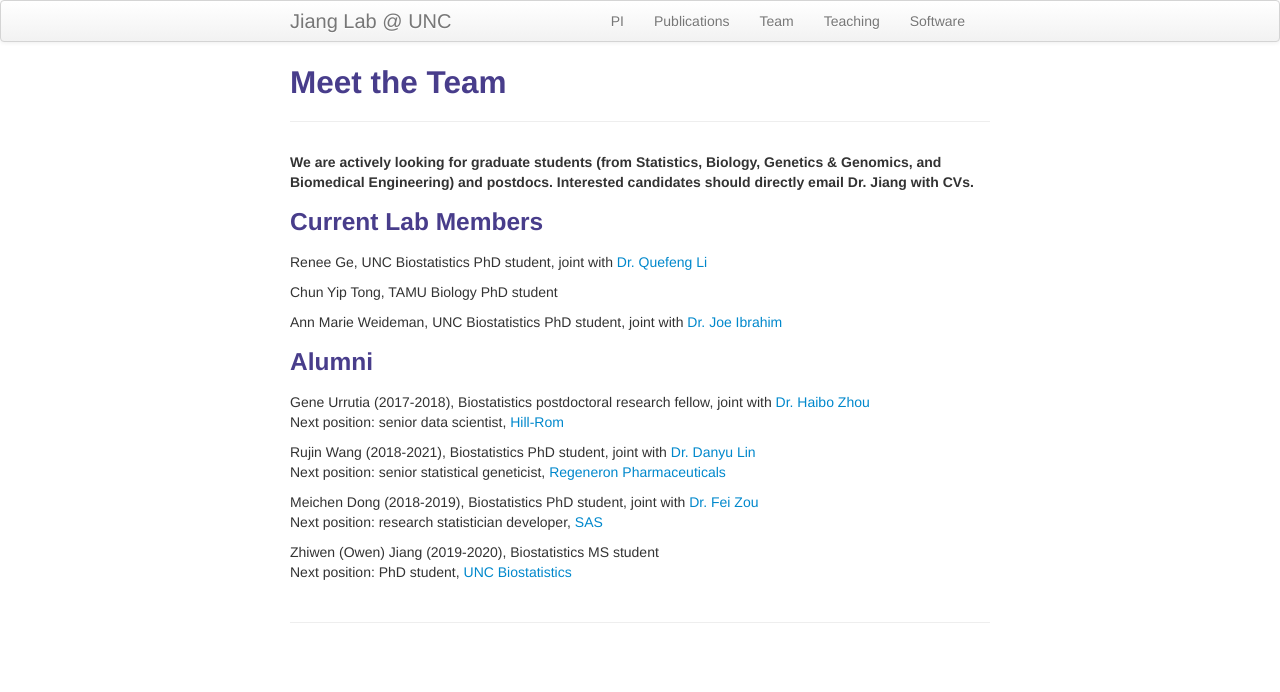
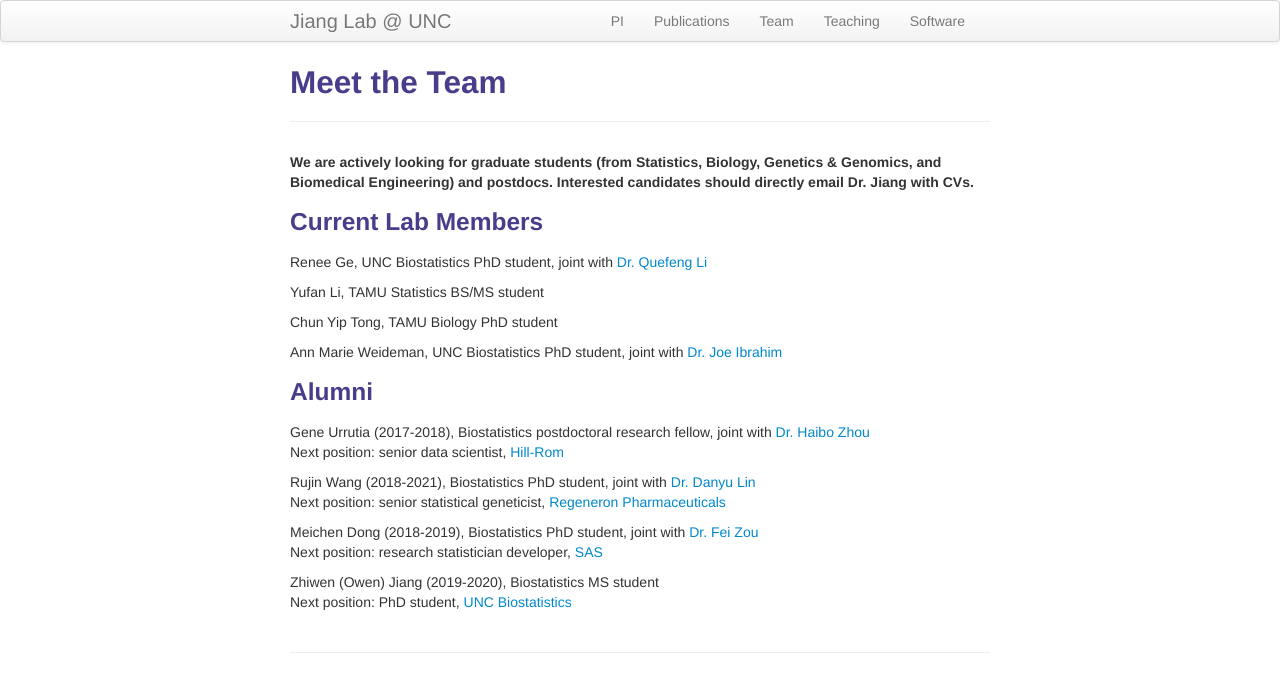
Before and after one commit to yuchaojiang/yuchaojiang.github.io, a Jekyll site: the page built from pages/team.md, in a window 1280 px wide. Shown: the top 692 px of the page. Built offline with Jekyll 4.4.1, drawn with Linux system fonts in a browser that asks for light colours.

Commit message:
Update team.md

```diff
--- a/pages/team.md
+++ b/pages/team.md
@@ -9,6 +9,8 @@ description: Lab members
 ### Current Lab Members
 
 Renee Ge, UNC Biostatistics PhD student, joint with [Dr. Quefeng Li](http://www.bios.unc.edu/~quefeng/)
+
+Yufan Li, TAMU Statistics BS/MS student
 
 Chun Yip Tong, TAMU Biology PhD student
 
```
